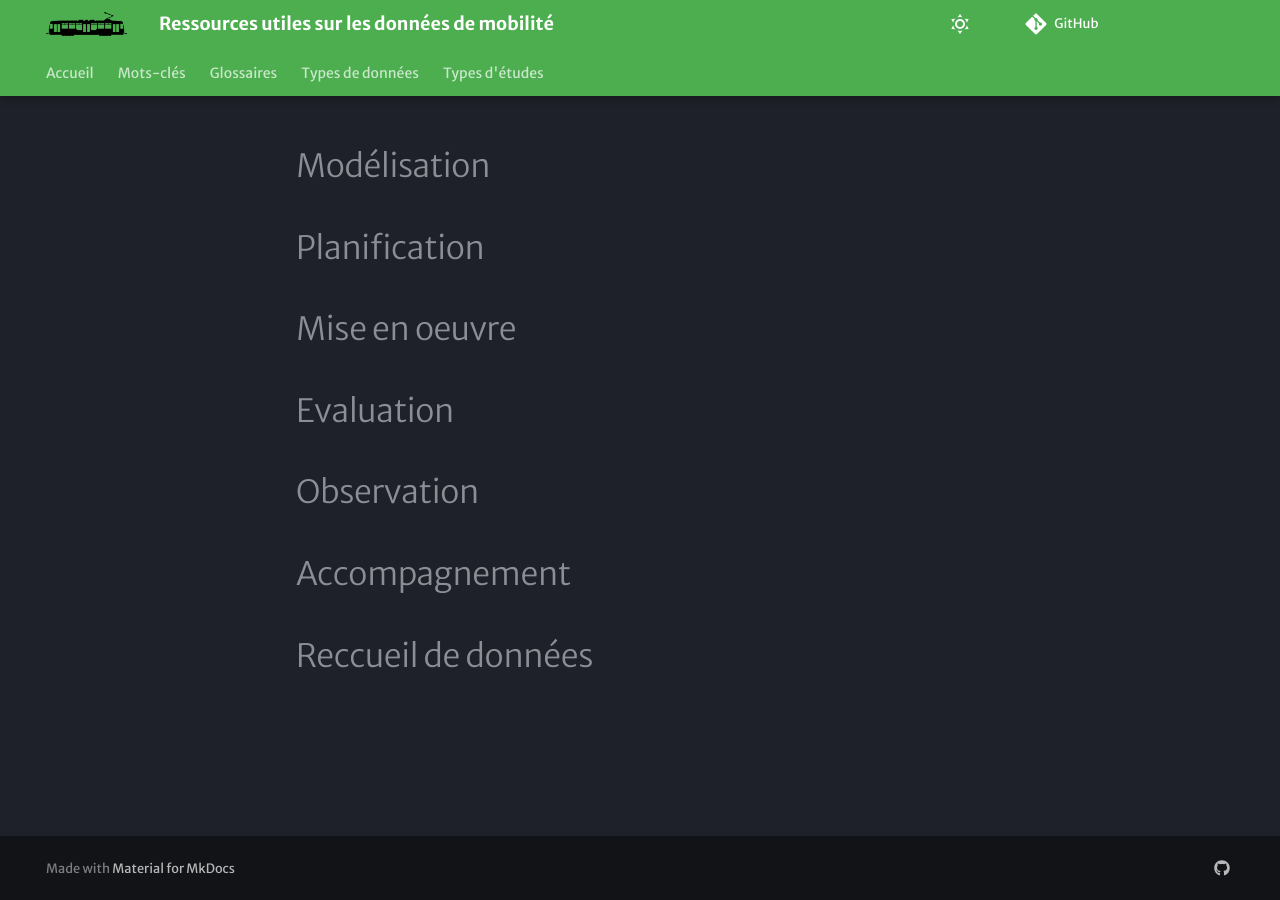
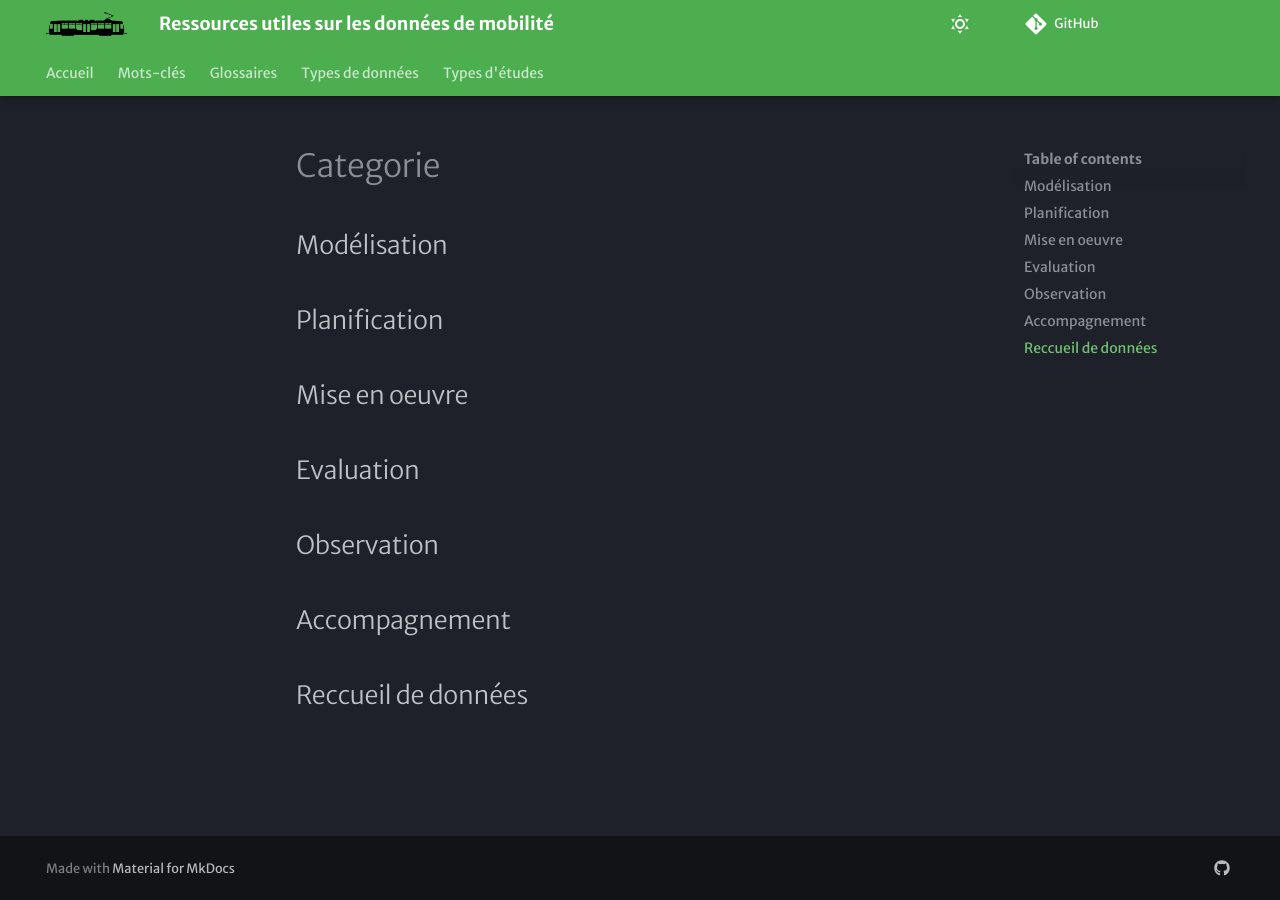
Before and after one commit to xdurang/mobscidat, an MkDocs documentation site: the page built from docs/type_etudes/categorie.md, in a window 1280 px wide. Built offline with MkDocs 1.6.1 and Material for MkDocs 9.7.7, drawn with Linux system fonts in a browser that asks for light colours; some web fonts are replaced; comment, search, counter and statistics services are not loaded.

Commit message:
Update categorie.md

```diff
--- a/docs/type_etudes/categorie.md
+++ b/docs/type_etudes/categorie.md
@@ -1,7 +1,7 @@
-# Modélisation
-# Planification
-# Mise en oeuvre
-# Evaluation
-# Observation
-# Accompagnement
-# Reccueil de données
+## Modélisation
+## Planification
+## Mise en oeuvre
+## Evaluation
+## Observation
+## Accompagnement
+## Reccueil de données
```
